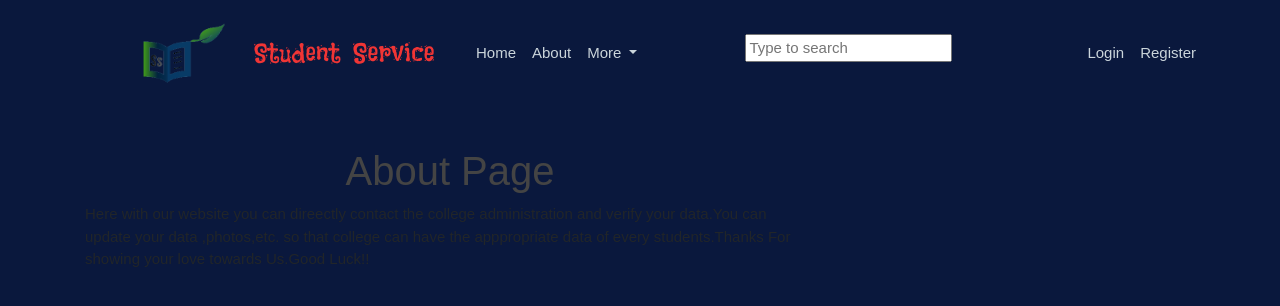
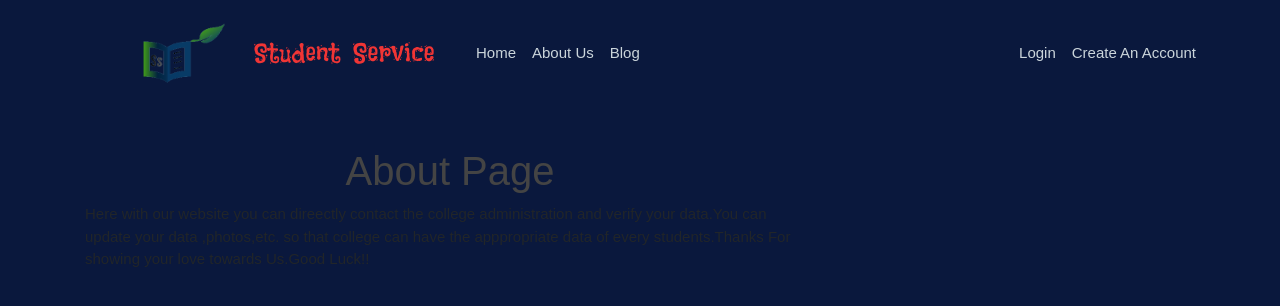
Before and after one commit to PreritBhandari/StudentService---Complete-Webapp-Project-, a Django app: page /about/ in a window 1280 px wide. Shown: the top 306 px of the page. Run offline with Django 3.2, Linux system fonts and the light colour scheme; some libraries are stand-ins or nearby versions.

Commit message:
[Updated] templates

```diff
--- a/blog/templates/blog/base.html
+++ b/blog/templates/blog/base.html
@@ -35,27 +35,30 @@
             <div class="collapse navbar-collapse" id="navbarToggle">
                 <div class="navbar-nav mr-auto">
                     <a class="nav-item nav-link " href="{% url 'blog-home' %}">Home</a>
-                    <a class="nav-item nav-link" href="{% url 'blog-about' %}">About</a>
+                    <a class="nav-item nav-link" href="{% url 'blog-about' %}">About Us</a>
+                     <a class="nav-item nav-link" href="{% url 'blog-rate' %}">Blog</a>
 
 
-                    <li class="nav-item dropdown">
-                        <a class="nav-link dropdown-toggle" href="#" id="navbarDropdown" role="button"
-                           data-toggle="dropdown" aria-haspopup="true" aria-expanded="false">
-                            More
-                        </a>
-                        <div class="dropdown-menu" aria-labelledby="navbarDropdown">
-                            <a class="dropdown-item" href="#">Contact Us</a>
-                            <div class="dropdown-divider"></div>
-                            <a class="dropdown-item" href="{% url 'blog-rate' %}">Rate Us</a>
-                        </div>
-                    </li>
+<!--                    <li class="nav-item dropdown">-->
+<!--                        <a class="nav-link dropdown-toggle" href="#" id="navbarDropdown" role="button"-->
+<!--                           data-toggle="dropdown" aria-haspopup="true" aria-expanded="false">-->
+<!--                            More-->
+<!--                        </a>-->
+<!--                        <div class="dropdown-menu" aria-labelledby="navbarDropdown">-->
+<!--                            <a class="dropdown-item" href="#">Contact Us</a>-->
+<!--                            <div class="dropdown-divider"></div>-->
+<!--                            <a class="dropdown-item" href="{% url 'blog-rate' %}">Rate Us</a>-->
+<!--                        </div>-->
+<!--                    </li>-->
                     <li>
-                        <div id="searchko">
-                            <input class="search-text" type="text" name="" placeholder="Type to search">
-                            <a href="#" class="hr-btn">
+<!--                        <div id="searchko">-->
+<!--                            <input class="search-text" type="text" name="" placeholder="Type to search">-->
+<!--                            <a href="#" class="hr-btn">-->
 
-                            </a>
-                        </div>
+<!--                            </a>-->
+<!--                        </div>-->
+
+
 
 
                     </li>
@@ -74,7 +77,7 @@
 
                     {% else %}
                     <a class="nav-item nav-link " href="{% url 'login' %}">Login</a>
-                    <a class="nav-item nav-link" href="{% url 'register' %}">Register</a>
+                    <a class="nav-item nav-link" href="{% url 'register' %}">Create An Account</a>
                     {% endif %}
                 </div>
             </div>
```
Also changed, not shown: blog/templates/blog/index.html (+15 -11 lines).
